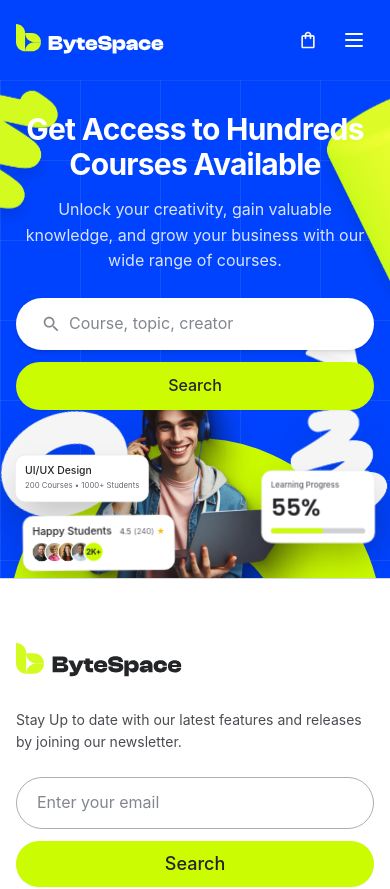
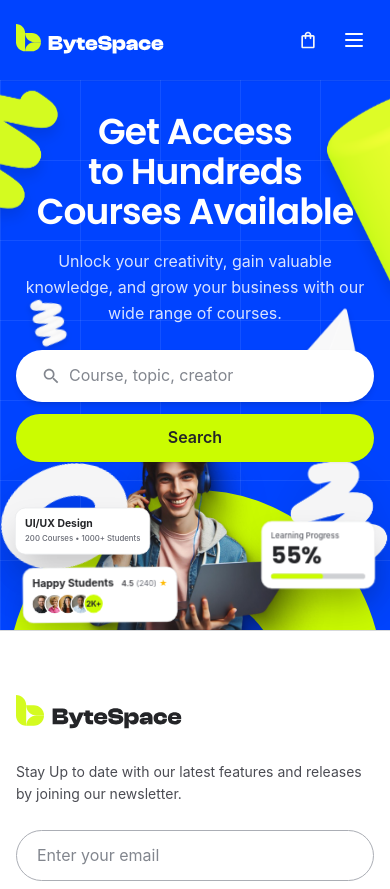
Before and after one commit to moriyam-mohona/byte-space, a Next.js app: page / in a window 390 px wide. Shown: the top 889 px of the page. Built offline with nearby package versions, Linux system fonts and the light colour scheme; a web font is replaced by a local one.

Commit message:
feat: add global CSS design tokens and initial Hero component

```diff
--- a/src/app/globals.css
+++ b/src/app/globals.css
@@ -170,28 +170,28 @@
 /* ── 02 Typography Utilities ── */
 
 /* Headings (Poppins SemiBold, Line Height: 120%) */
-.text-heading-l {
+@utility text-heading-l {
   font-family: var(--font-heading);
   font-size: var(--type-heading-l-size);
   line-height: var(--type-heading-l-leading);
   font-weight: var(--type-heading-l-weight);
 }
 
-.text-heading-m {
+@utility text-heading-m {
   font-family: var(--font-heading);
   font-size: var(--type-heading-m-size);
   line-height: var(--type-heading-m-leading);
   font-weight: var(--type-heading-m-weight);
 }
 
-.text-heading-s {
+@utility text-heading-s {
   font-family: var(--font-heading);
   font-size: var(--type-heading-s-size);
   line-height: var(--type-heading-s-leading);
   font-weight: var(--type-heading-s-weight);
 }
 
-.text-heading-xs {
+@utility text-heading-xs {
   font-family: var(--font-heading);
   font-size: var(--type-heading-xs-size);
   line-height: var(--type-heading-xs-leading);
@@ -199,28 +199,28 @@
 }
 
 /* Body (Satoshi Regular, Line Height: 160%) */
-.text-body-l {
+@utility text-body-l {
   font-family: var(--font-body);
   font-size: var(--type-body-l-size);
   line-height: var(--type-body-l-leading);
   font-weight: var(--type-body-l-weight);
 }
 
-.text-body-m {
+@utility text-body-m {
   font-family: var(--font-body);
   font-size: var(--type-body-m-size);
   line-height: var(--type-body-m-leading);
   font-weight: var(--type-body-m-weight);
 }
 
-.text-body-s {
+@utility text-body-s {
   font-family: var(--font-body);
   font-size: var(--type-body-s-size);
   line-height: var(--type-body-s-leading);
   font-weight: var(--type-body-s-weight);
 }
 
-.text-body-xs {
+@utility text-body-xs {
   font-family: var(--font-body);
   font-size: var(--type-body-xs-size);
   line-height: var(--type-body-xs-leading);
@@ -228,28 +228,28 @@
 }
 
 /* Labels (Satoshi Medium, Line Height: 120%) */
-.text-label-l {
+@utility text-label-l {
   font-family: var(--font-body);
   font-size: var(--type-label-l-size);
   line-height: var(--type-label-l-leading);
   font-weight: var(--type-label-l-weight);
 }
 
-.text-label-m {
+@utility text-label-m {
   font-family: var(--font-body);
   font-size: var(--type-label-m-size);
   line-height: var(--type-label-m-leading);
   font-weight: var(--type-label-m-weight);
 }
 
-.text-label-s {
+@utility text-label-s {
   font-family: var(--font-body);
   font-size: var(--type-label-s-size);
   line-height: var(--type-label-s-leading);
   font-weight: var(--type-label-s-weight);
 }
 
-.text-label-xs {
+@utility text-label-xs {
   font-family: var(--font-body);
   font-size: var(--type-label-xs-size);
   line-height: var(--type-label-xs-leading);
--- a/src/features/home/Hero.tsx
+++ b/src/features/home/Hero.tsx
@@ -110,14 +110,14 @@ export function Hero() {
       {/* ─── Center Hero Content (Headline, Subtitle, Search) ─── */}
       <div className="container relative z-30 flex flex-col items-center text-center px-4 sm:px-8">
         {/* Main Headline */}
-        <h1 className="text-3xl sm:text-5xl lg:text-heading-l text-white font-bold tracking-tight max-w-2xl text-balance leading-[1.15]">
+        <h1 className="font-heading font-semibold text-4xl sm:text-5xl lg:text-heading-l text-white tracking-tight max-w-6xl text-balance">
           Get Access to Hundreds Courses Available
         </h1>
 
         {/* Subtitle */}
-        <p className="text-body-m sm:text-body-l text-white/85 max-w-2xl mt-4 sm:mt-5 leading-relaxed">
-          Unlock your creativity, gain valuable knowledge, and grow your business
-          with our wide range of courses.
+        <p className="text-body-m sm:text-body-l text-white/85 mt-4 sm:mt-5 leading-relaxed">
+          Unlock your creativity, gain valuable knowledge, and grow your
+          business with our wide range of courses.
         </p>
 
         {/* ─── Figma Exact Pill Search Bar (581px Row, 16px Gap) ─── */}
@@ -126,7 +126,7 @@ export function Hero() {
           className="mt-6 sm:mt-9 w-full max-w-[581px] flex flex-col sm:flex-row items-center justify-center gap-3 sm:gap-4"
         >
           {/* White Input Pill (W: 461px, H: 52px, Px: 24px, Gap: 8px) */}
-          <div className="w-full sm:w-[461px] h-[52px] bg-white rounded-full px-6 flex items-center gap-2 shadow-md border border-white/20 transition-all focus-within:ring-2 focus-within:ring-white/40">
+          <div className="w-full sm:w-115.25 h-[52px] bg-white rounded-full px-6 flex items-center gap-2 shadow-md border border-white/20 transition-all focus-within:ring-2 focus-within:ring-white/40">
             {/* Search Lens Icon */}
             <Image
               src="/icons/search.svg"
```
